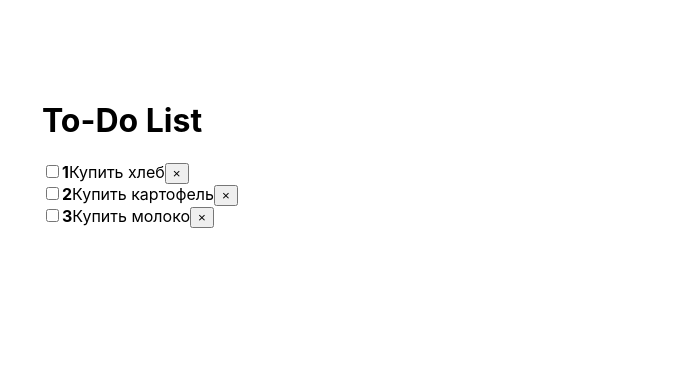
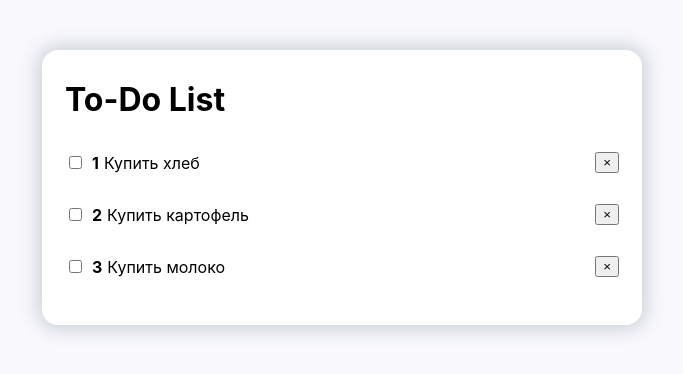
Before and after one commit to nylus-ark/todo-list-app, a React (Create React App) app: page / in a window 1280 px wide. Shown: the top 374 px of the page, without its empty margins (298-981 px from the left). Built offline with nearby package versions, Linux system fonts and the light colour scheme.

Commit message:
Add app styles

```diff
--- a/src/App.js
+++ b/src/App.js
@@ -1,7 +1,6 @@
 import TodoList from "./Todo/TodoList";
 
 function App() {
-
   const todoData = [
     {id: 1, complited: false, title: 'Купить хлеб'},
     {id: 2, complited: false, title: 'Купить картофель'},
@@ -10,8 +9,10 @@ function App() {
 
   return (
     <div className="wrapper">
-      <h1>To-Do List</h1>
-      <TodoList todos={todoData} />
+      <div className="container">
+        <h1 className="title-h1">To-Do List</h1>
+        <TodoList todos={todoData} />
+      </div>
     </div>
   );
 }
--- a/src/Todo/TodoItem.js
+++ b/src/Todo/TodoItem.js
@@ -1,9 +1,28 @@
 export default function TodoItem({ todo, index }) {
+  const styles = {
+    li: {
+      display: 'flex',
+      justifyContent: 'space-between',
+      alignItems: 'center',
+      border: '3px solid transparent',
+      borderRadius: '8px',
+      marginBottom: '5px',
+      padding: '10px',
+      transition: 'background-color .2s cubic-bezier(.32,.08,.24,1)',
+    },
+    input: {
+      marginRight: '10px',
+    },
+    strong: {
+      marginRight: '5px',
+    },
+  };
+
   return (
-    <li>
+    <li style={styles.li}>
       <span>
-        <input type="checkbox" />
-        <strong>
+        <input type="checkbox" style={styles.input} />
+        <strong style={styles.strong}>
           {index + 1}
         </strong>
         {todo.title}
--- a/src/index.css
+++ b/src/index.css
@@ -1,4 +1,5 @@
 body {
+  background-color: #f9f9fd;
   margin: 0;
   font-family: -apple-system, BlinkMacSystemFont, 'Segoe UI', 'Roboto', 'Oxygen',
     'Ubuntu', 'Cantarell', 'Fira Sans', 'Droid Sans', 'Helvetica Neue',
@@ -12,8 +13,25 @@ code {
     monospace;
 }
 
+h1,
+h2 {
+  margin: 0;
+}
+
 .wrapper {
-  padding-top: 5rem;
   margin: 0 auto;
+  padding: 50px 0 0;
   max-width: 600px;
 }
+
+.container {
+  background-color: #fff;
+  border-radius: 16px;
+  box-shadow: 0 0 18px 5px rgba(34, 60, 80, 0.2);
+  padding: 30px 10px;
+}
+
+.title-h1 {
+  margin: 0 0 20px;
+  padding: 0 13px;
+}
```
